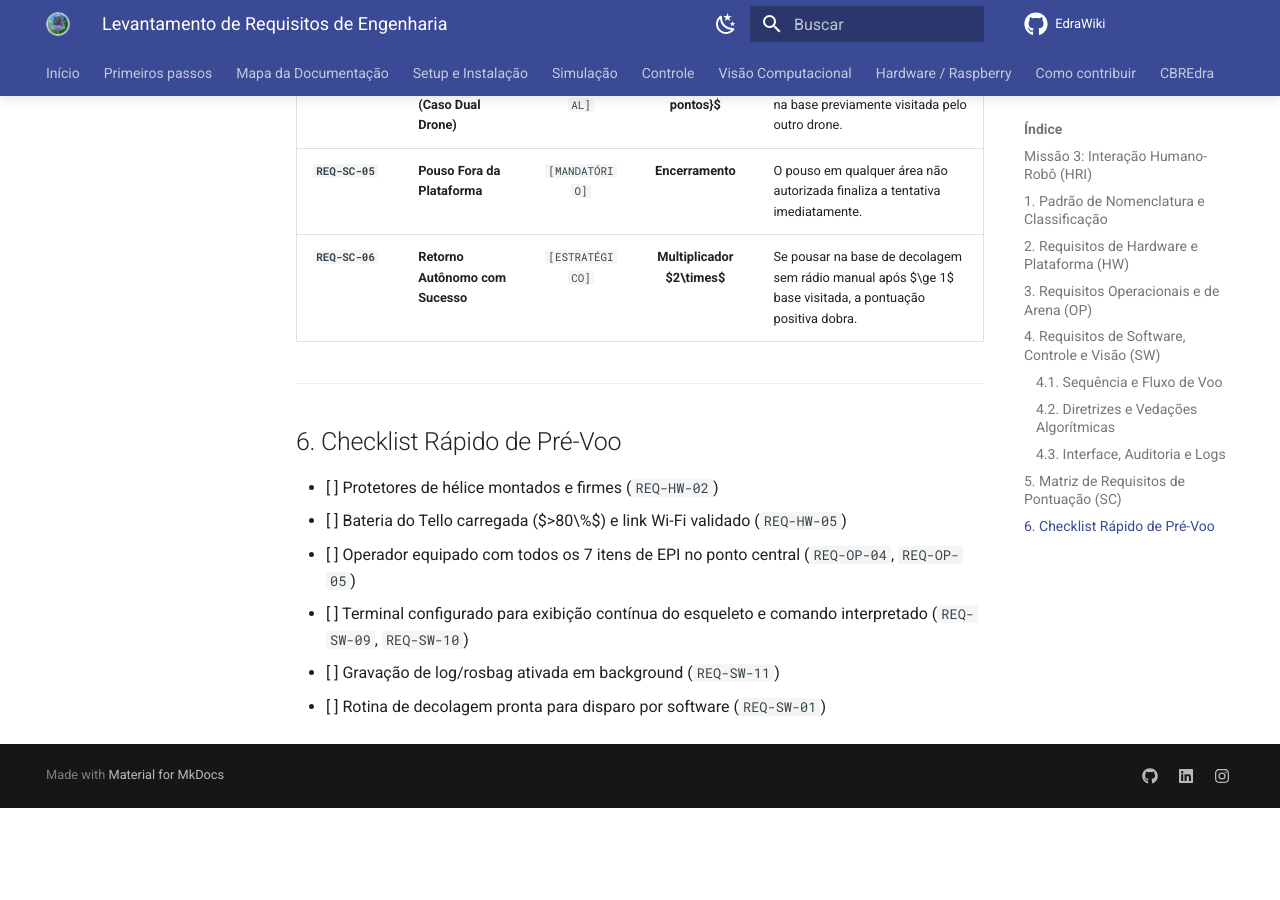
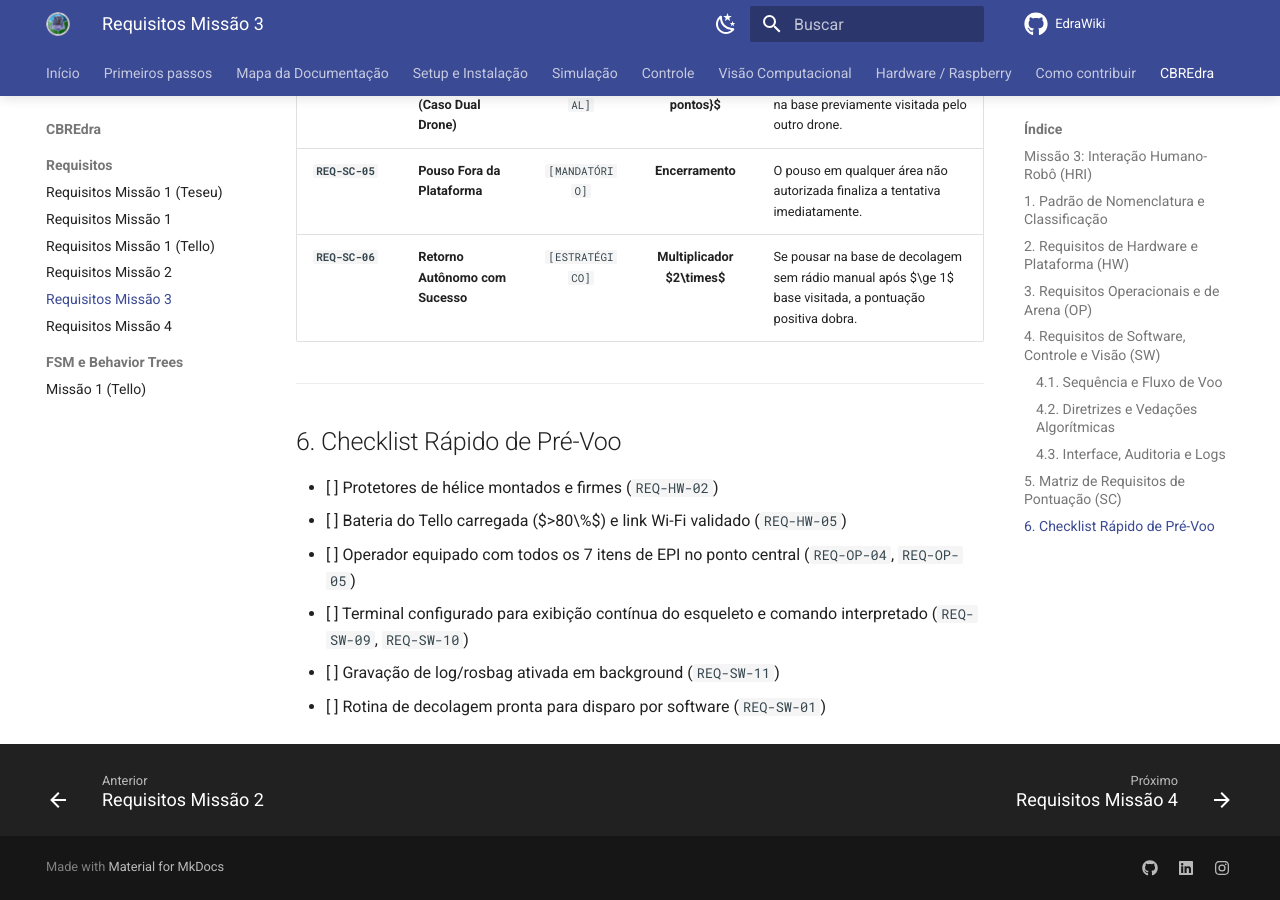
Before and after one commit to edra-unb-fga/EdraWiki, an MkDocs documentation site: the page built from docs/CBREdra/missao-3-tello-controle.md, in a window 1280 px wide and 900 px high, scrolled down 4495 px. Built offline with MkDocs 1.6.1 and Material for MkDocs 9.7.7, drawn with Linux system fonts in a browser that asks for light colours; comment, search, counter and statistics services are not loaded; before the commit the page ends 5303 px from its top, so only the background shows below that.

Commit message:
resolvendo conflito

```diff
--- a/mkdocs.yml
+++ b/mkdocs.yml
@@ -29,10 +29,15 @@
       - Visão geral: 'hardware/index.md'
   - Como contribuir: 'contribuir.md'
   - CBREdra:
-      - Requisitos: 'CBREdra/requisitos.md'
-      - Requisitos Missão 1: 'CBREdra/missao_1_teseu_visao.md'
-      - Requisitos Missão 2: 'CBREdra/missao-2-teseu-controle.md'
-      - Requisitos Missão 4: 'CBREdra/missao-4-tello-controle.md'
+      - Requisitos:
+          - Requisitos Missão 1 (Teseu): 'CBREdra/missão-1-teseu.md'
+          - Requisitos Missão 1: 'CBREdra/missao_1_teseu_visao.md'
+          - Requisitos Missão 1 (Tello): 'CBREdra/missao-1-tello-controle.md'
+          - Requisitos Missão 2: 'CBREdra/missao-2-teseu-controle.md'
+          - Requisitos Missão 3: 'CBREdra/missao-3-tello-controle.md'
+          - Requisitos Missão 4: 'CBREdra/missao-4-tello-controle.md'
+      - FSM e Behavior Trees:
+          - Missão 1 (Tello): 'CBREdra/fsm_e_behavior_trees/FSM_missao_1_Tello.md'
 
 theme:
   name: material
```
